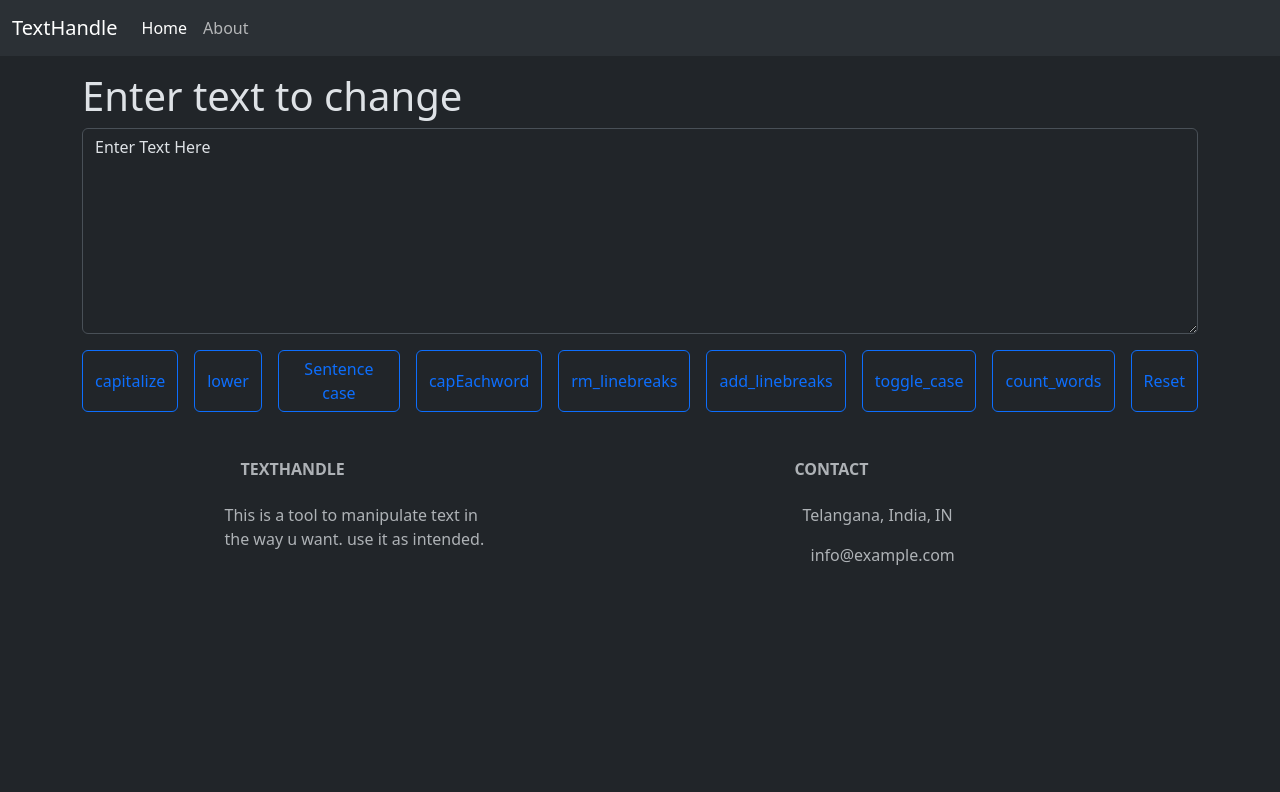
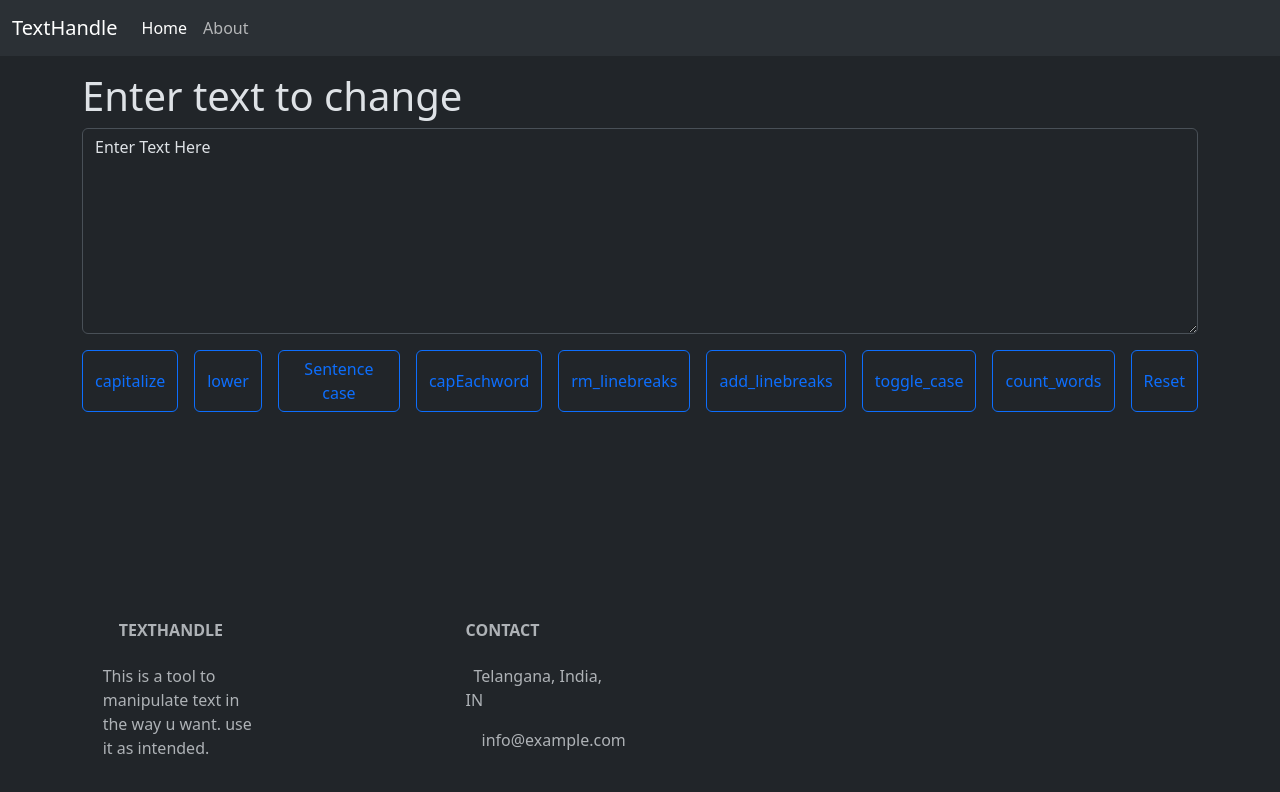
Before and after one commit to puni7777777/file_handling, a React (Create React App) app: page / in a window 1280 px wide. Shown: the top 792 px of the page. Built offline with nearby package versions, Linux system fonts and the light colour scheme.

Commit message:
Update Footer.js

```diff
--- a/src/components/Footer.js
+++ b/src/components/Footer.js
@@ -3,7 +3,7 @@ import { MDBFooter, MDBContainer, MDBRow, MDBCol, MDBIcon } from 'mdb-react-ui-k
 
 export default function Footer() {
   return (
-    <MDBFooter bgColor='dark' className='text-center text-lg-start text-muted'>
+    <MDBFooter bgColor='dark' className='text-center text-lg-start text-muted' style={{position: 'fixed', bottom: '0'}}>
       {/* <section className='d-flex justify-content-center justify-content-lg-between p-4 border-bottom'>
         <div className='me-5 d-none d-lg-block'>
           <span>Get connected with us on social networks:</span>
```
